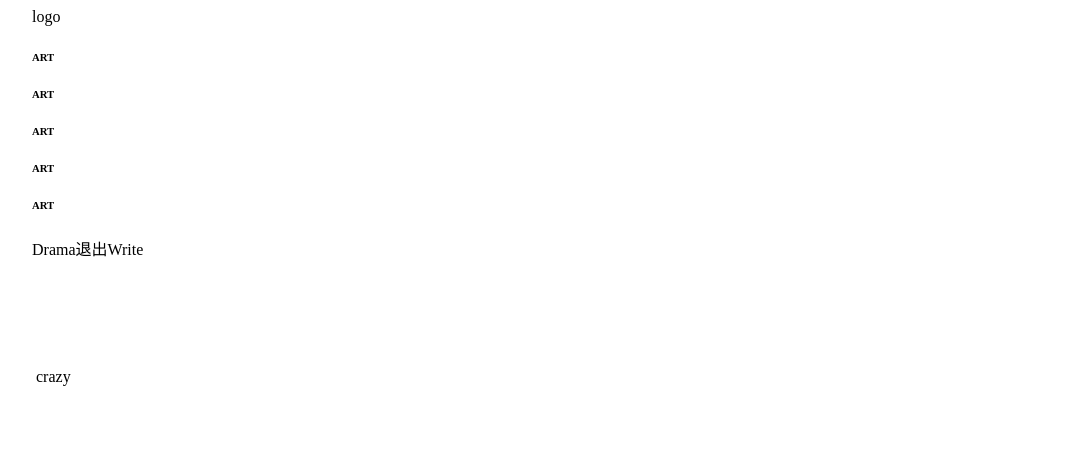
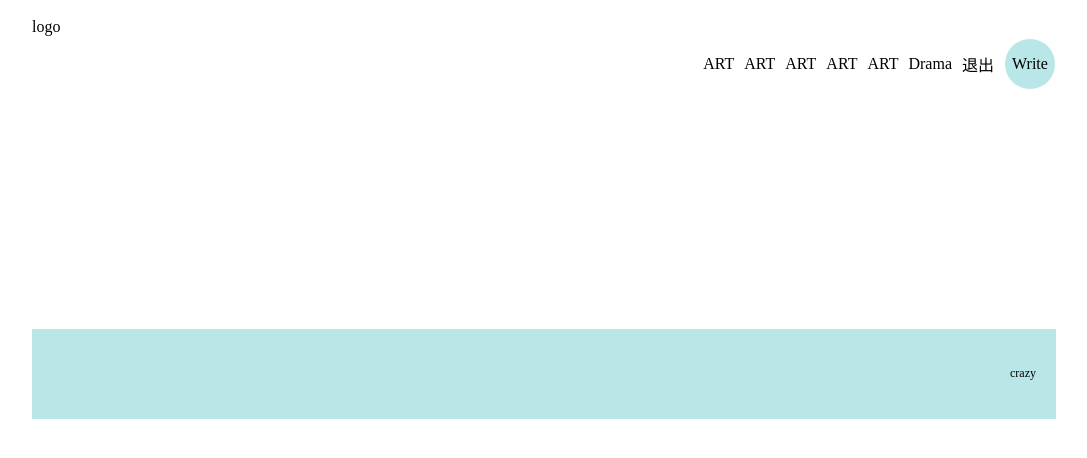
Before and after one commit to aa0330/Blog-bar, a React (Vite) app in the folder client/: page / in a window 1280 px wide. Shown: the top 458 px of the page, without its empty margins (96-1183 px from the left). Built offline with nearby package versions, Linux system fonts and the light colour scheme.

Commit message:
feat: sub scss file again

```diff
--- a/client/src/components/Footer/index.jsx
+++ b/client/src/components/Footer/index.jsx
@@ -1,4 +1,5 @@
 import React from "react";
+import './index.scss'
 
 const Index = () => {
   return (
--- a/client/src/components/Footer/index.scss
+++ b/client/src/components/Footer/index.scss
@@ -1,3 +1,5 @@
+$lightGreen: #b9e7e7;
+
 footer {
   padding: 20px;
   margin-top: 100px;
--- a/client/src/components/Layout/index.jsx
+++ b/client/src/components/Layout/index.jsx
@@ -2,6 +2,7 @@ import React from "react";
 import { Outlet } from "react-router-dom";
 import Footer from "../Footer";
 import NavBar from "../Navbar";
+import  './index.scss'
 
 const Layout = () => {
   return (
--- a/client/src/components/Navbar/index.jsx
+++ b/client/src/components/Navbar/index.jsx
@@ -1,5 +1,7 @@
 import React from "react";
 import { Link } from "react-router-dom";
+import './index.scss'
+
 const NavBar = () => {
   return (
     <div className="navbar">
--- a/client/src/components/Navbar/index.scss
+++ b/client/src/components/Navbar/index.scss
@@ -1,3 +1,5 @@
+$lightGreen: #b9e7e7;
+
 .navbar {
   .container {
     padding: 10px 0px;
--- a/client/src/pages/Home/index.jsx
+++ b/client/src/pages/Home/index.jsx
@@ -1,5 +1,6 @@
 import React from "react";
 import { Link } from "react-router-dom";
+import './index.scss'
 
 const Index = () => {
   const possts = [
--- a/client/src/pages/Register/index.jsx
+++ b/client/src/pages/Register/index.jsx
@@ -1,5 +1,6 @@
 import React from "react";
 import { Link } from "react-router-dom";
+import  './index.scss'
 
 const Register = () => {
   return (
--- a/client/src/pages/Signle.jsx
+++ b/client/src/pages/Signle/index.jsx
@@ -1,4 +1,5 @@
 import React from "react";
+import "./index.scss";
 
 const Index = () => {
   return <>Home!!</>;
```
Also changed, not shown: client/src/pages/Signle/index.scss (added), client/src/pages/Write/index.scss (added).
